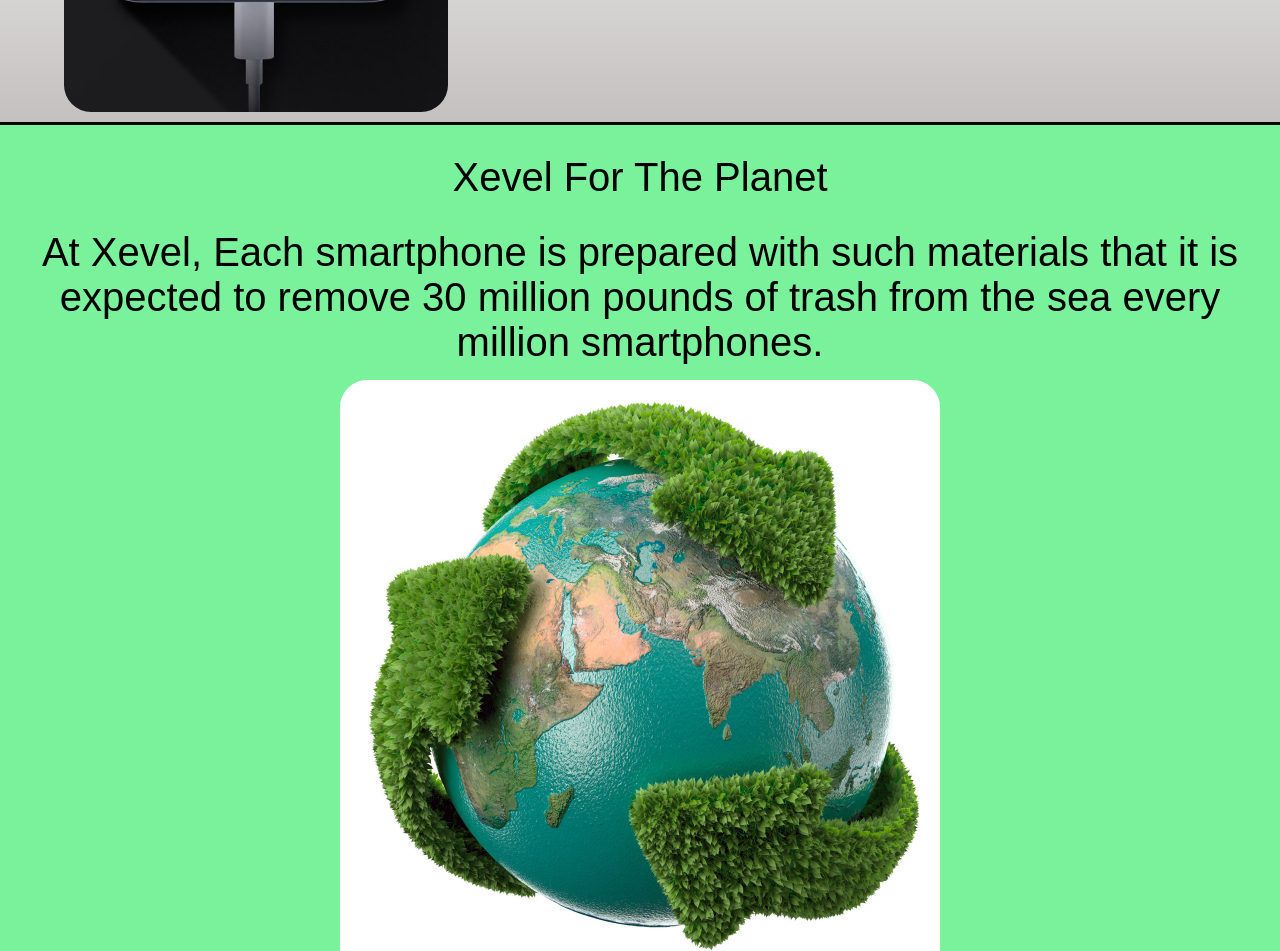
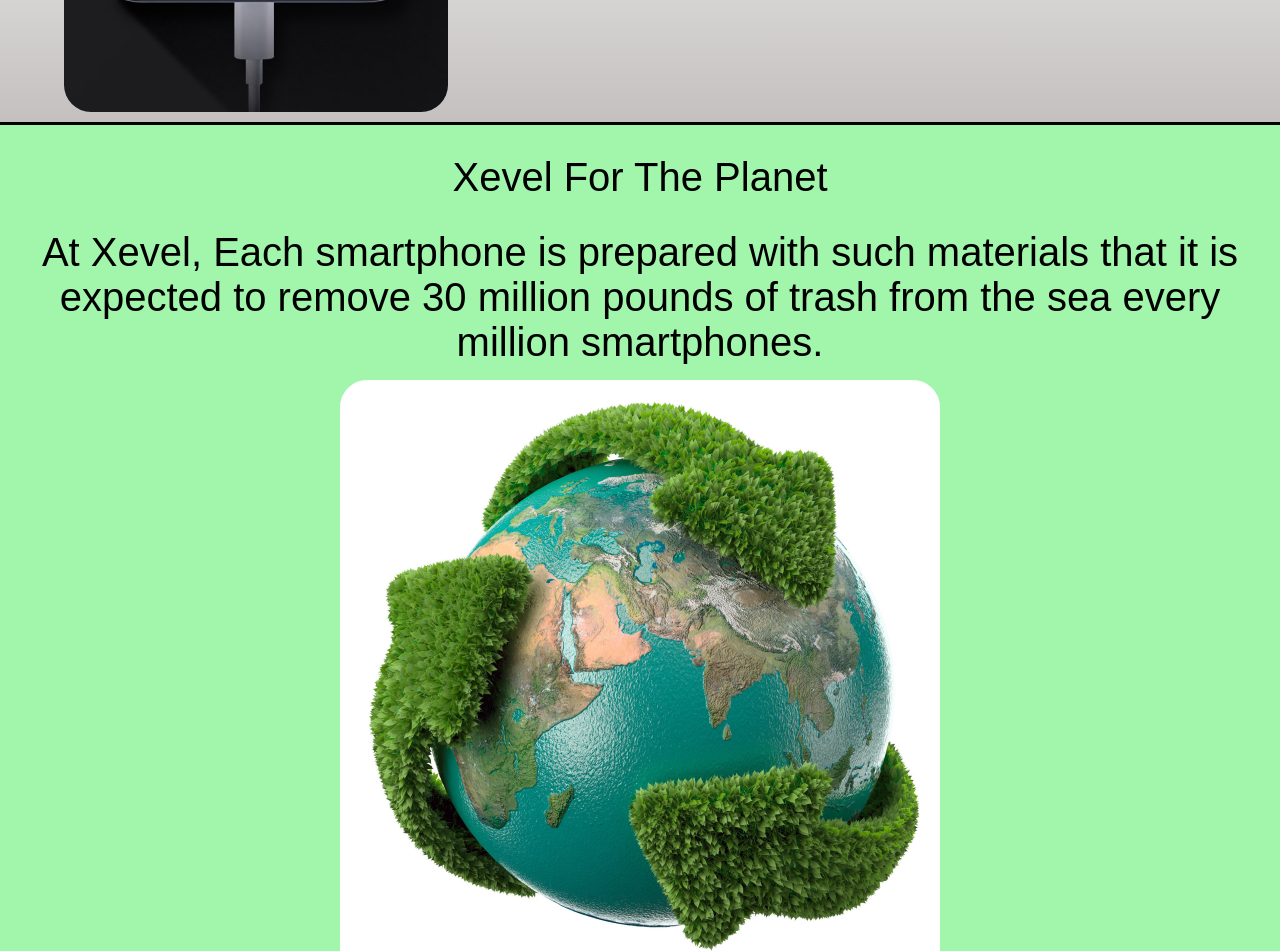
Before and after one commit to Saad-Surve/technovanza-uiux-xevel.github.io, a plain HTML site: page index.html in a window 1280 px wide. Shown: the part 2780-3731 px from the top of the page. Drawn offline with Linux system fonts and the light colour scheme.

Commit message:
final final final final final

```diff
--- a/index.css
+++ b/index.css
@@ -276,7 +276,7 @@ text-align: center;
 flex-direction: column;
 padding: 15px;
 font-size: 40px;
-background-color:#7af19b;
+background-color:#a2f6ab;
 }
 .eco img{
 max-width: 50%;
```
